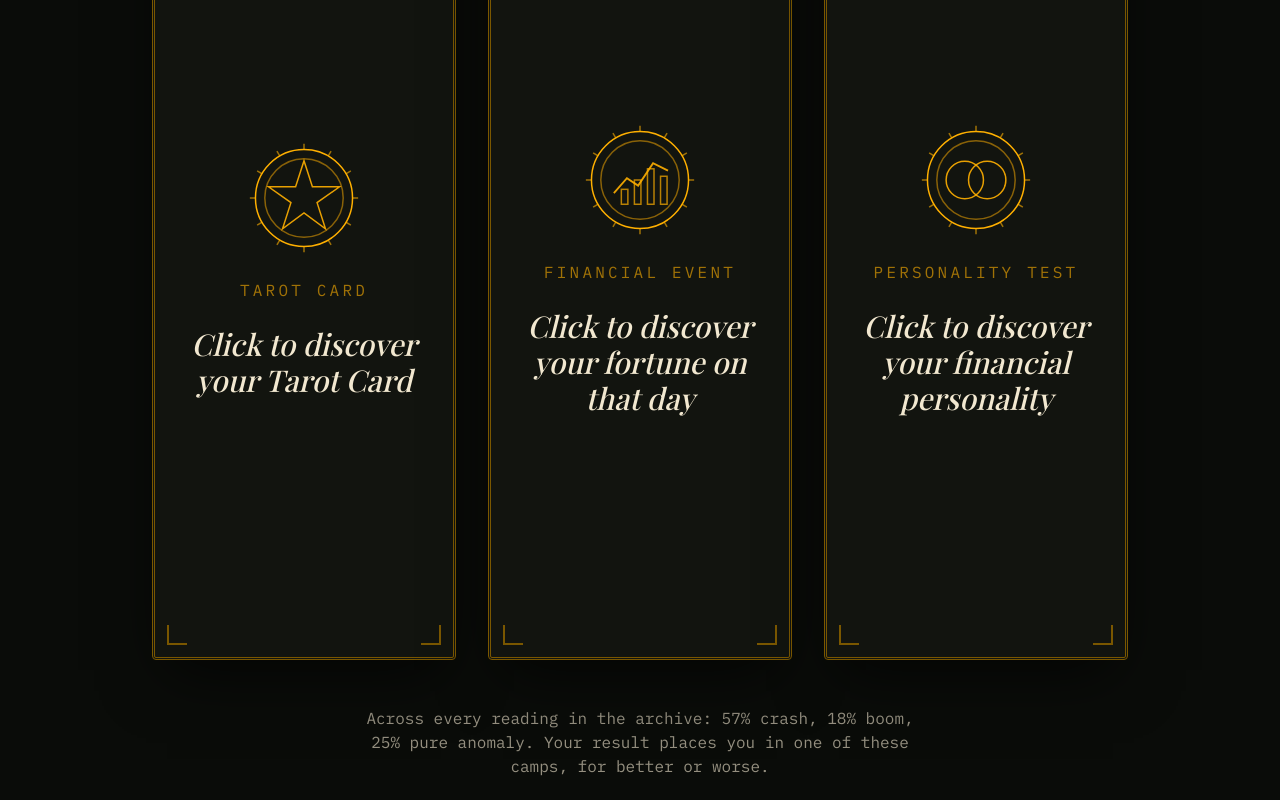
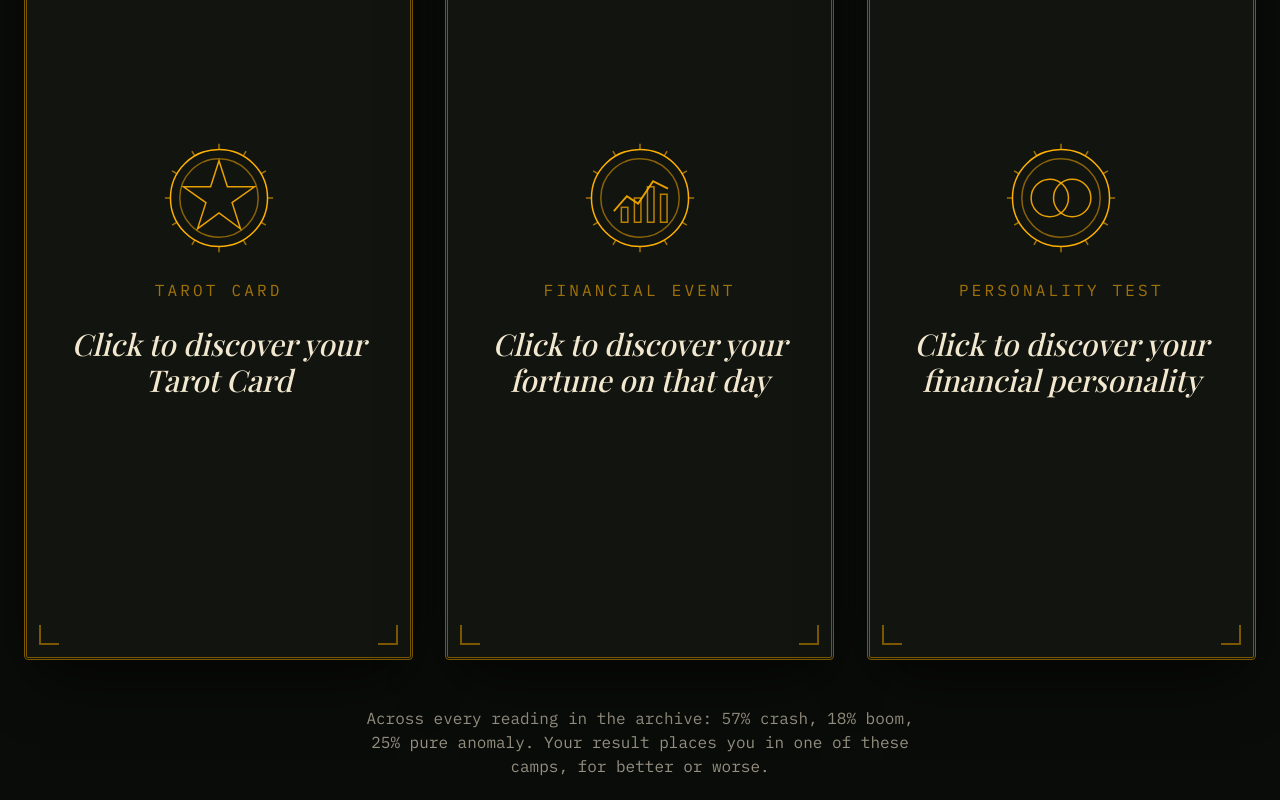
Before and after one commit to Fintegrate-Community/Fortune-500, a Next.js app: page / in a window 1280 px wide. Both pictures are taken after typing "2020-01-15" into the empty fields and a click on the button "READ MY FORTUNE". Shown: the part 946-1746 px from the top of the page. Built offline with nearby package versions, Linux system fonts and the light colour scheme.

Commit message:
Adjust max-width of section in page.tsx

```diff
--- a/app/page.tsx
+++ b/app/page.tsx
@@ -103,7 +103,7 @@ export default function Home() {
       </section>
 
       {status === "done" && result && (
-        <section ref={cardRef} className="mx-auto max-w-5xl px-6 pb-14">
+        <section ref={cardRef} className="mx-auto max-w-7xl px-6 pb-14">
           <FortuneCard event={result.event} exact={result.exact} daysAway={result.daysAway} />
 
           <div className="mx-auto mt-10 max-w-xl text-center font-mono text-base text-parchment/60">
```
